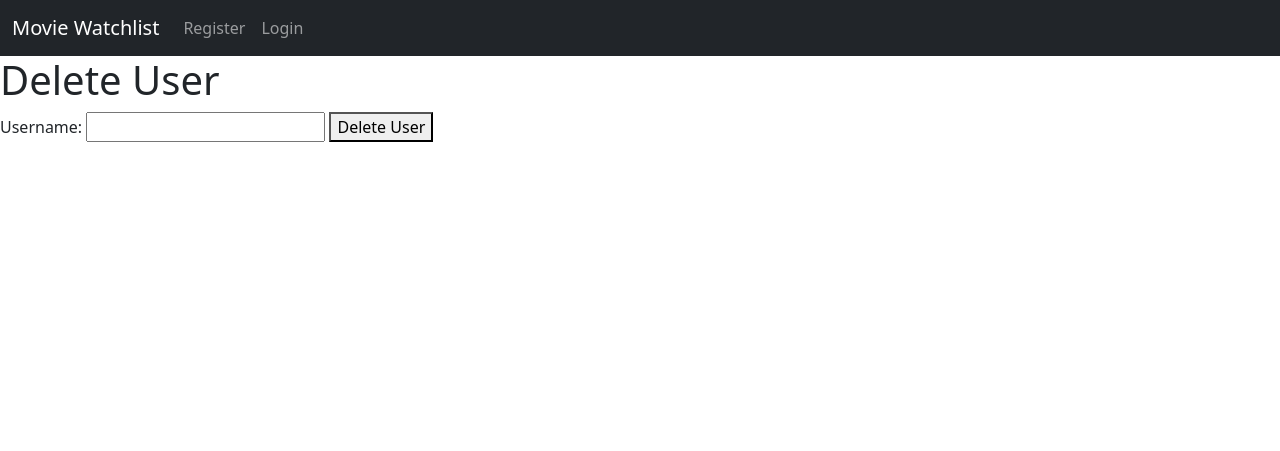
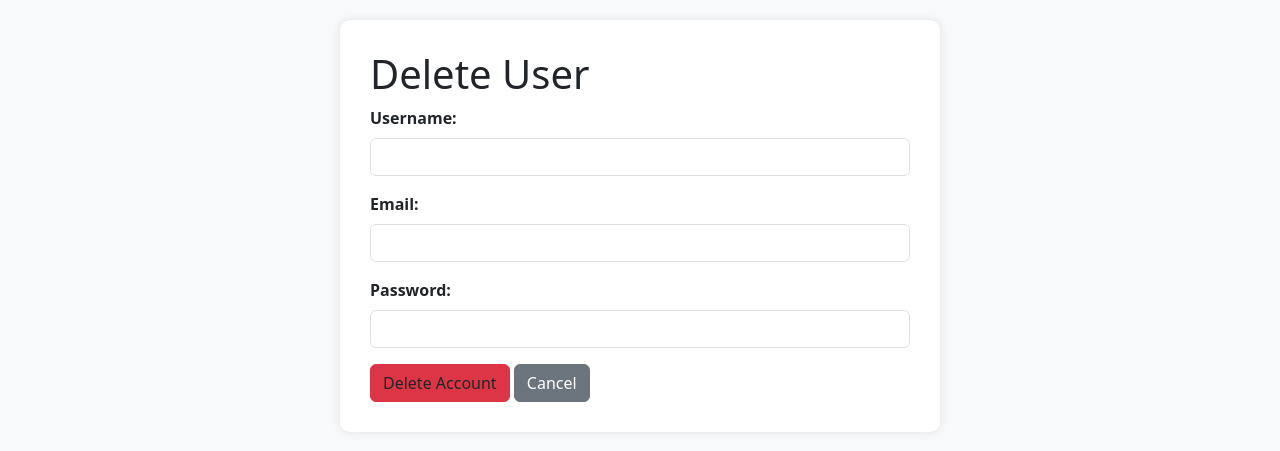
Before and after one commit to Nand1904/Movie-Watchlist, a Django app: template movie_watchlist/templates/delete_user.html in a window 1280 px wide. Shown: the top 451 px of the page. Run offline with Django 3.2, Linux system fonts and the light colour scheme; the template is opened without the code that fills it, so the values that code supplies are empty.

Commit message:
Delete page done

```diff
--- a/movie_watchlist/templates/delete_user.html
+++ b/movie_watchlist/templates/delete_user.html
@@ -1,33 +1,103 @@
 <!DOCTYPE html>
 <html lang="en">
-
   <head>
-    <meta charset="UTF-8">
-    <meta name="viewport" content="width=device-width, initial-scale=1.0">
-    <link href="https://cdn.jsdelivr.net/npm/bootstrap@5.3.3/dist/css/bootstrap.min.css" rel="stylesheet"
-        integrity="sha384-QWTKZyjpPEjISv5WaRU9OFeRpok6YctnYmDr5pNlyT2bRjXh0JMhjY6hW+ALEwIH" crossorigin="anonymous">
+    <meta charset="UTF-8" />
+    <meta name="viewport" content="width=device-width, initial-scale=1.0" />
+    <link
+      href="https://cdn.jsdelivr.net/npm/bootstrap@5.3.3/dist/css/bootstrap.min.css"
+      rel="stylesheet"
+      integrity="sha384-QWTKZyjpPEjISv5WaRU9OFeRpok6YctnYmDr5pNlyT2bRjXh0JMhjY6hW+ALEwIH"
+      crossorigin="anonymous"
+    />
     <title>Delete User</title>
+    <style>
+      body {
+        background-color: #f8f9fa;
+        padding: 20px;
+      }
+      .container {
+        max-width: 600px;
+        margin: auto;
+        background-color: #fff;
+        padding: 30px;
+        border-radius: 10px;
+        box-shadow: 0 0 10px rgba(0, 0, 0, 0.1);
+      }
+      .form-label {
+        font-weight: bold;
+      }
+      .btn-delete {
+        background-color: #dc3545;
+        border-color: #dc3545;
+      }
+      .btn-delete:hover {
+        background-color: #c82333;
+        border-color: #bd2130;
+      }
+    </style>
   </head>
-
   <body>
-    {% extends 'main.html' %}
-
-    {% block content %}
+    <div class="container">
       <h1>Delete User</h1>
       <form action="{% url 'delete_user' %}" method="post">
         {% csrf_token %}
-        <label for="username">Username:</label>
-        <input type="text" id="username" name="username" required>
-        <button type="submit">Delete User</button>
+        <div class="mb-3">
+          <label for="username" class="form-label">Username:</label>
+          <input
+            type="text"
+            id="username"
+            name="username"
+            class="form-control"
+            required
+          />
+        </div>
+        <div class="mb-3">
+          <label for="email" class="form-label">Email:</label>
+          <input
+            type="email"
+            id="email"
+            name="email"
+            class="form-control"
+            required
+          />
+        </div>
+        <div class="mb-3">
+          <label for="password" class="form-label">Password:</label>
+          <input
+            type="password"
+            id="password"
+            name="password"
+            class="form-control"
+            required
+          />
+        </div>
+        <button
+          type="submit"
+          class="btn btn-delete"
+          data-bs-trigger="hover"
+          title="Are you sure?"
+          data-bs-content="This action is irreversible!"
+        >
+          Delete Account
+        </button>
+        <a href="{% url 'home' %}" class="btn btn-secondary">Cancel</a>
         {% if message %}
-        <p>{{ message }}</p>
+        <p class="mt-3">{{ message }}</p>
         {% endif %}
       </form>
-    <script src="https://cdn.jsdelivr.net/npm/bootstrap@5.3.3/dist/js/bootstrap.bundle.min.js"
+    </div>
+    <script
+      src="https://cdn.jsdelivr.net/npm/bootstrap@5.3.3/dist/js/bootstrap.bundle.min.js"
       integrity="sha384-YvpcrYf0tY3lHB60NNkmXc5s9fDVZLESaAA55NDzOxhy9GkcIdslK1eN7N6jIeHz"
-        crossorigin="anonymous"></script>
-    {% endblock %}
-
+      crossorigin="anonymous"
+    ></script>
+    <script>
+      var popoverTriggerList = [].slice.call(
+        document.querySelectorAll('[data-bs-toggle="popover"]')
+      );
+      var popoverList = popoverTriggerList.map(function (popoverTriggerEl) {
+        return new bootstrap.Popover(popoverTriggerEl);
+      });
+    </script>
   </body>
-
 </html>
```
Also changed, not shown: watchlist/database.py (+17 -1 lines), watchlist/views.py (+20 -7 lines), db.sqlite3. Lines whose indentation alone changed are shown as unchanged.
